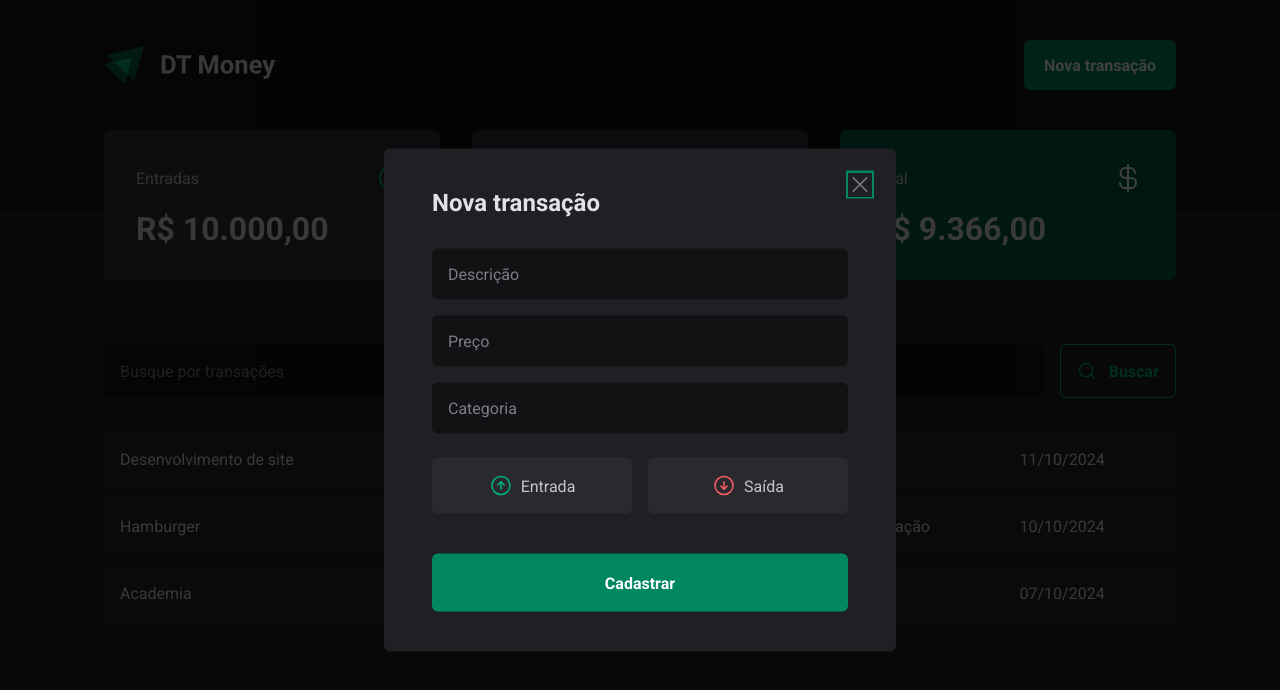
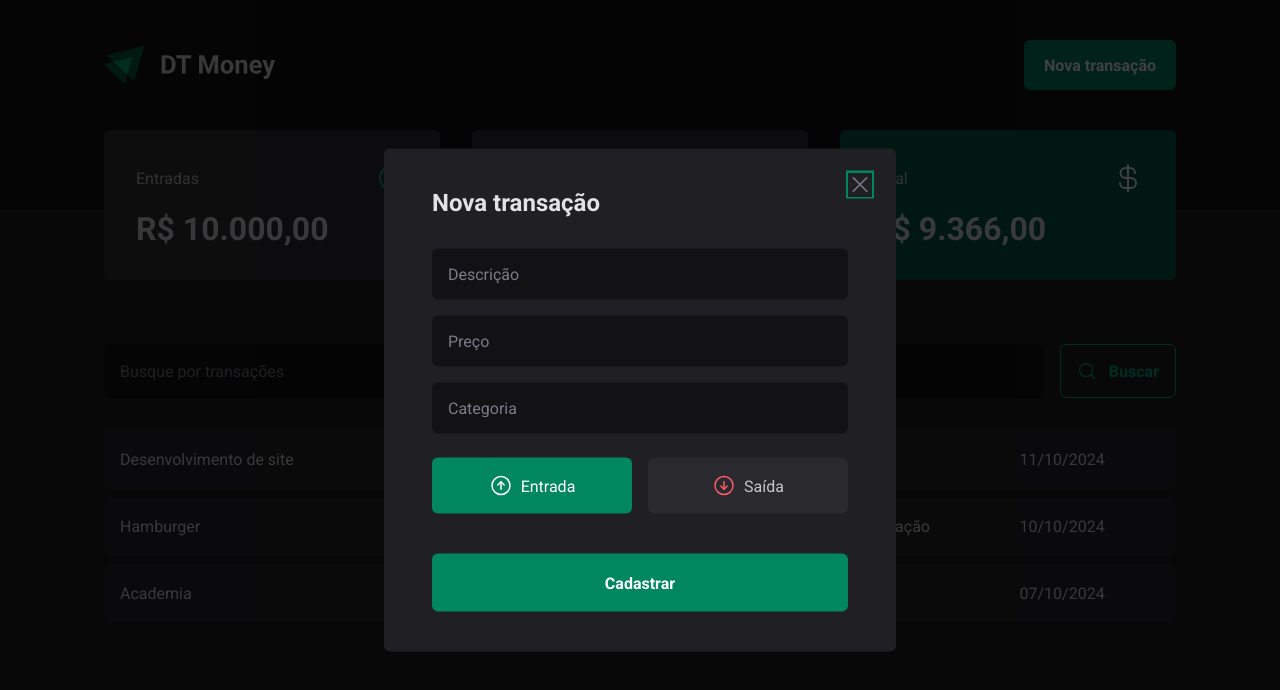
Before and after one commit to Cassiano26/dt-money, a React (Vite) app: page / in a window 1280 px wide. Both pictures are taken after a click on the button "Nova transação". Shown: the top 690 px of the page. Built offline with nearby package versions, Linux system fonts and the light colour scheme; data requests are answered from the project's data file.

Commit message:
Ajuste de hook-form para a opção dialog do form da createNewTransations.

```diff
--- a/src/components/NewTransactionModal/index.tsx
+++ b/src/components/NewTransactionModal/index.tsx
@@ -2,22 +2,25 @@
 import { CloseButton, Content, Overlay, TransactionType, TransactionTypeButton } from "./styles";
 import { ArrowCircleDown, ArrowCircleUp, X } from "phosphor-react";
 import * as z from 'zod'
-import { useForm } from "react-hook-form";
+import { Controller, useForm } from "react-hook-form";
 import { zodResolver } from "@hookform/resolvers/zod";
 
 const newTransactionFormSchema = z.object({
   description: z.string(),
   price: z.number(),
   category: z.string(),
-  // type: z.enum(['income', 'outcome']),
+  type: z.enum(['income', 'outcome']),
 })
 
 type NewTransactionFormInputs = z.infer<typeof newTransactionFormSchema>
 
 export function NewTransationModal() {
 
-  const {register, handleSubmit, formState: {isSubmitting}} = useForm<NewTransactionFormInputs>({
-    resolver: zodResolver(newTransactionFormSchema)
+  const {register, handleSubmit, formState: {isSubmitting}, control} = useForm<NewTransactionFormInputs>({
+    resolver: zodResolver(newTransactionFormSchema),
+    defaultValues: {
+      type: 'income'
+    }
   })
 
   async function handleCreateNewTransaction(data: NewTransactionFormInputs) {
@@ -36,7 +39,9 @@
           <input {...register('description')} type="text" placeholder="Descrição" required />
           <input {...register('price', {valueAsNumber: true})} type="number" placeholder="Preço" required />
           <input {...register('category')} type="text" placeholder="Categoria" required />
-          <TransactionType>
+          <Controller control={control} name="type" render={({ field }) => {
+            return (
+              <TransactionType onValueChange={field.onChange} value={field.value} >
                 <TransactionTypeButton value="income" variant="income">
                   <ArrowCircleUp size={24} />
                   Entrada
@@ -46,6 +51,8 @@
                   Saída
                 </TransactionTypeButton>
               </TransactionType>
+            )
+          }} />
           <button disabled={isSubmitting} type="submit">
             Cadastrar
           </button>
```
Lines whose indentation alone changed are shown as unchanged.
